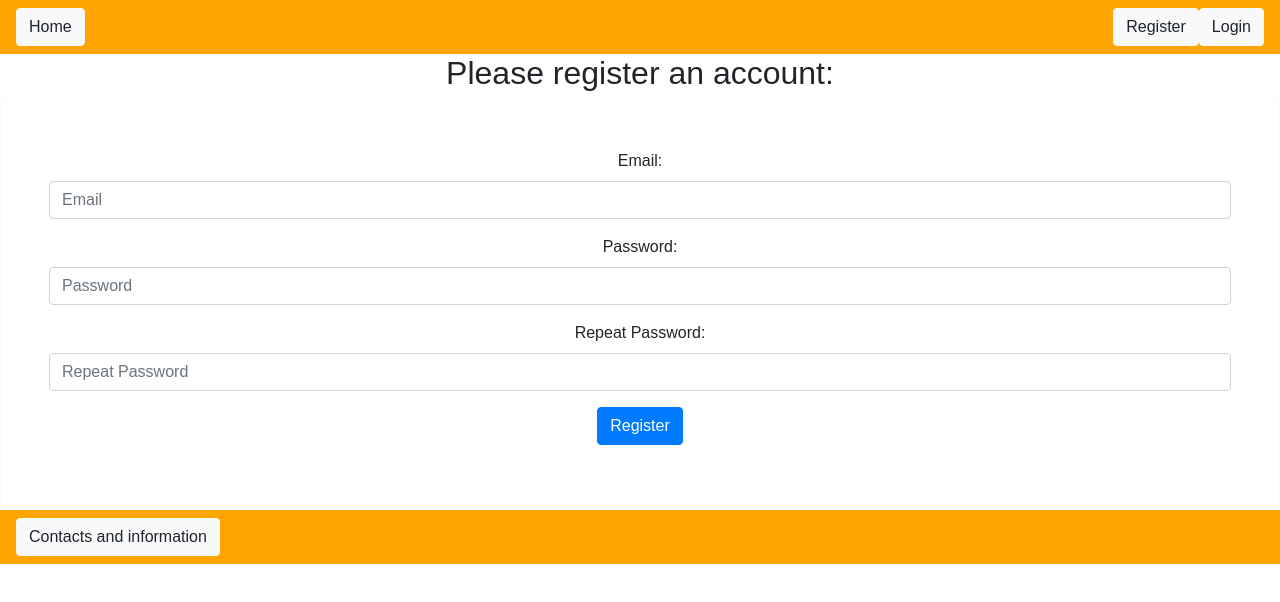
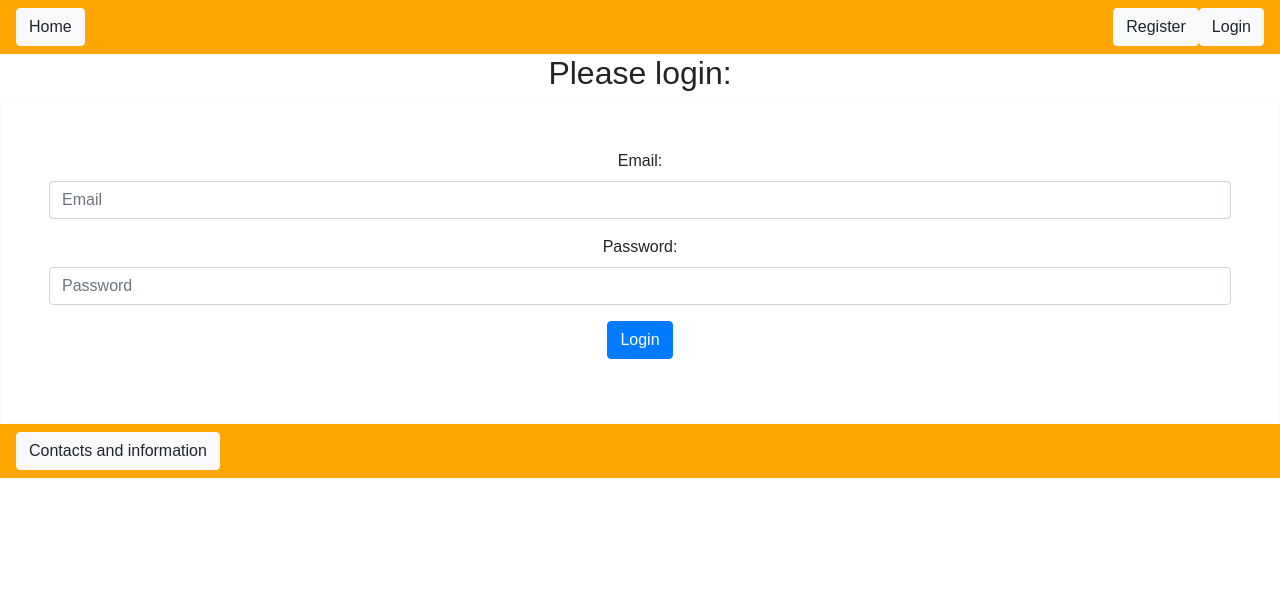
Before and after one commit to StoyanovSt/SoftUni_JSWeb_Final_Exam_Repo, a React (Create React App) app in the folder spa/: page / in a window 1280 px wide. Shown: the top 602 px of the page. Built offline with nearby package versions, Linux system fonts and the light colour scheme.

Commit message:
Creating login component

```diff
--- a/spa/src/App.js
+++ b/spa/src/App.js
@@ -4,12 +4,13 @@ import Header from './components/Header.js';
 import Footer from './components/Footer.js';
 import Home from './components/Home.js';
 import Register from './components/Register.js';
+import Login from './components/Login.js';
 
 function App() {
   return (
     <div>
       <Header />
-      <Register />
+      <Login />
       <Footer />
     </div>
   );
--- /dev/null
+++ b/spa/src/components/Login.js
@@ -0,0 +1,32 @@
+import React from 'react';
+
+class Login extends React.Component {
+    // constructor(props) {
+    //     super(props);
+    // }
+
+    render() {
+        return (
+            <div>
+                <h2 class="text-center">Please login:</h2>
+
+                <form id="login-form" class="text-center border border-light p-5" action="" method="">
+                    <div class="form-group">
+                        <label for="email">Email:</label>
+                        <input type="text" id="email" class="form-control" name="email" placeholder="Email" />
+                    </div>
+                    <div class="form-group">
+                        <label for="password">Password:</label>
+                        <input type="password" id="password" class="form-control" name="password" placeholder="Password" />
+                    </div>
+                    <div class="form-group">
+                        <button type="submit" class="btn btn-primary">Login</button>
+                    </div>
+                </form>
+            </div >
+
+        );
+    }
+}
+
+export default Login;
```
